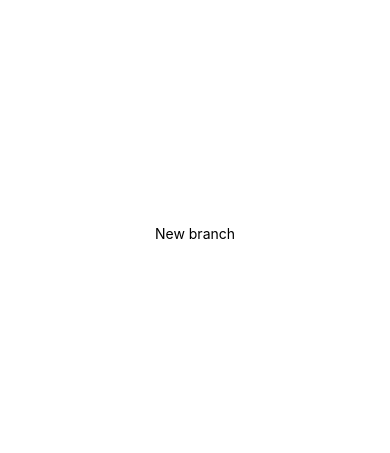
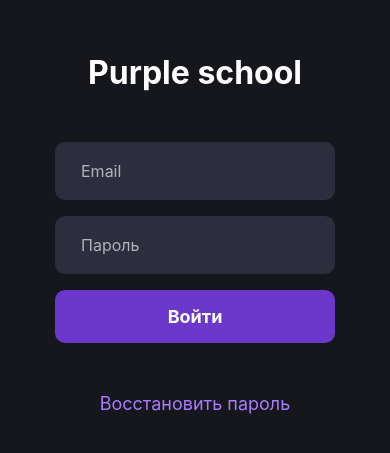
Before and after one commit to tearzday/react-native, a React Native app: screen / in a window 390 px wide. Shown: the part 189-642 px from the top of the page. Built offline with nearby package versions, Linux system fonts and the light colour scheme.

Commit message:
feat: add base layout and form

```diff
--- a/App.tsx
+++ b/App.tsx
@@ -1,11 +1,19 @@
-import { StatusBar } from 'expo-status-bar';
-import { StyleSheet, Text, View } from 'react-native';
+import { TouchableOpacity, StyleSheet, Text, TextInput, View } from 'react-native';
 
 export default function App() {
   return (
     <View style={styles.container}>
-      <Text>New branch</Text>
-      <StatusBar style="auto" />
+      <Text style={styles.title}>Purple school</Text>
+      <View style={styles.formContainer}>
+        <TextInput style={styles.input} placeholder='Email' placeholderTextColor="rgba(175, 178, 191, 1)"/>
+        <TextInput style={styles.input} placeholder='Пароль' secureTextEntry={true} placeholderTextColor="rgba(175, 178, 191, 1)"/>
+        <TouchableOpacity style={styles.button}>
+          <Text style={styles.buttonText}>Войти</Text>
+        </TouchableOpacity>
+      </View>
+      <TouchableOpacity>
+        <Text style={styles.linkText}>Восстановить пароль</Text>
+      </TouchableOpacity>
     </View>
   );
 }
@@ -13,8 +21,42 @@ export default function App() {
 const styles = StyleSheet.create({
   container: {
     flex: 1,
-    backgroundColor: '#fff',
+    backgroundColor: 'rgba(22, 23, 29, 1)',
     alignItems: 'center',
     justifyContent: 'center',
+    padding: 55,
+    gap: 50,
   },
+  title: {
+    color: 'white',
+    fontSize: 32,
+    fontWeight: 'bold',
+  },
+  formContainer: {
+    width: '100%',
+    gap: 16,
+  },
+  input: {
+    backgroundColor: 'rgba(46, 45, 61, 1)',
+    height: 58,
+    borderRadius: 10,
+    paddingHorizontal: 26,
+    color: 'white',
+    fontSize: 16
+  },
+  button: {
+    backgroundColor: 'rgba(108, 56, 204, 1)',
+    padding: 16,
+    borderRadius: 10,
+    alignItems: 'center',
+  },
+  buttonText: {
+    color: 'white',
+    fontWeight: 'bold',
+    fontSize: 18
+  },
+  linkText: {
+    color: 'rgba(169, 123, 255, 1)',
+    fontSize: 18
+  }
 });
```
